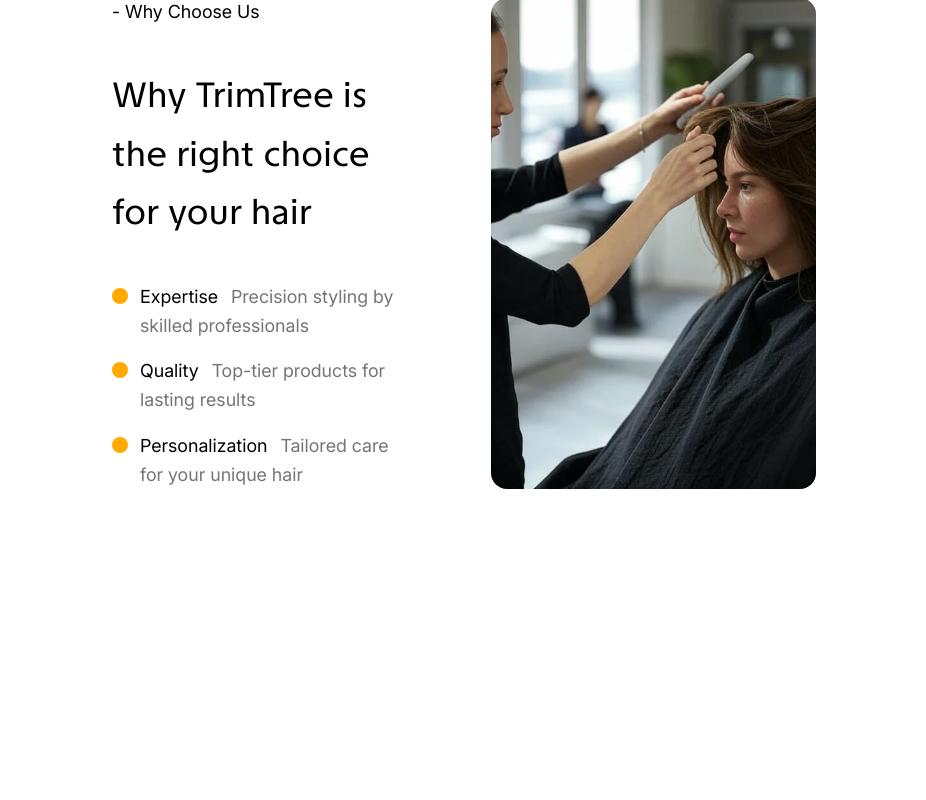
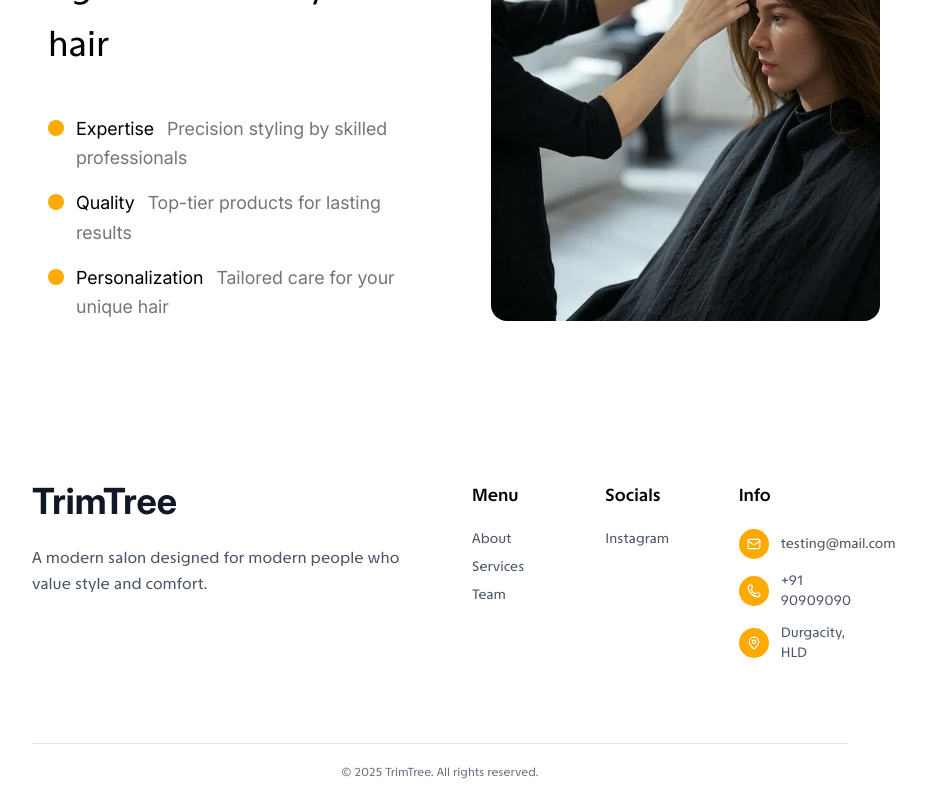
Before and after one commit to 0-mastermind/TrimTree, a Next.js app in the folder landingpage/: page / in a window 1280 px wide. Shown: the part 5272-6072 px from the top of the page, without its empty margins (200-1126 px from the left). Before the commit the page ends 5841 px from the top, so only its background shows below. Built offline with nearby package versions, Linux system fonts and the light colour scheme.

Commit message:
added: footer

```diff
--- a/landingpage/src/app/globals.css
+++ b/landingpage/src/app/globals.css
@@ -20,13 +20,14 @@
   --text-primary: #010101;
 }
 
-[data-theme='dark'] {
+[data-theme="dark"] {
   --primary-background: #151515;
   --text-primary: #fff;
 }
 
 * {
   font-family: "TASA Explorer", monospace;
+  scroll-behavior: smooth !important;
 }
 
 body {
@@ -44,5 +45,5 @@ body {
 .hero-gradient {
   background: var(--bg-primary, #ff6a00);
   filter: blur(100px);
-  opacity: .3;
+  opacity: 0.3;
 }
--- a/landingpage/src/app/page.tsx
+++ b/landingpage/src/app/page.tsx
@@ -1,4 +1,5 @@
 import About from "@/components/about/About";
+import Footer from "@/components/Footer";
 import HeroSection from "@/components/hero/HeroSection";
 import OurWork from "@/components/our-work/OurWork";
 import ServicesSlider from "@/components/services/servicesSlider";
@@ -12,6 +13,7 @@ export default function Home() {
         <OurWork />
         <ServicesSlider />
         <About />
+        <Footer />
       </AppProvider>
     </div>
   );
--- /dev/null
+++ b/landingpage/src/components/Footer.tsx
@@ -0,0 +1,136 @@
+import React from "react";
+
+const Footer = () => {
+  return (
+    <footer className="w-full">
+      <div className="max-w-7xl mx-auto px-4 sm:px-6 lg:px-8">
+        <div className="grid grid-cols-1 lg:grid-cols-2 gap-12 lg:gap-16 mt-20 lg:mt-40 pb-12 lg:pb-20">
+          {/* Brand Section */}
+          <div className="space-y-6">
+            <h1 className="text-3xl lg:text-4xl font-bold font-secondary dark:text-[var(--text-white)] text-gray-900">
+              TrimTree
+            </h1>
+            <p className="text-sm lg:text-base max-w-md leading-relaxed text-gray-600 dark:text-[var(--text-gray-dark)]">
+              A modern salon designed for modern people who value style and comfort.
+            </p>
+          </div>
+
+          {/* Links Section */}
+          <div className="grid grid-cols-1 sm:grid-cols-3 gap-8 lg:gap-6">
+            {/* Menu Links */}
+            <div>
+              <h2 className="font-semibold text-base lg:text-lg text-[var(--text-primary)] mb-3 lg:mb-5">
+                Menu
+              </h2>
+              <ul className="flex flex-col gap-2 text-sm text-gray-600 dark:text-[var(--text-gray-dark)]">
+                <li className="hover:text-[var(--text-primary)] transition-colors cursor-pointer">
+                  About
+                </li>
+                <li className="hover:text-[var(--text-primary)] transition-colors cursor-pointer">
+                  Services
+                </li>
+                <li className="hover:text-[var(--text-primary)] transition-colors cursor-pointer">
+                  Team
+                </li>
+              </ul>
+            </div>
+
+            {/* Social Media */}
+            <div>
+              <h2 className="font-semibold text-base lg:text-lg text-[var(--text-primary)] mb-3 lg:mb-5">
+                Socials
+              </h2>
+              <ul className="flex flex-col gap-2 text-sm text-gray-600 dark:text-[var(--text-gray-dark)]">
+                <li className="hover:text-[var(--text-primary)] transition-colors cursor-pointer">
+                  Instagram
+                </li>
+              </ul>
+            </div>
+
+            {/* Contact Info */}
+            <div className="sm:col-span-1">
+              <h2 className="font-semibold text-base lg:text-lg text-[var(--text-primary)] mb-3 lg:mb-5">
+                Info
+              </h2>
+              <ul className="flex flex-col gap-3 text-sm text-gray-600 dark:text-[var(--text-gray-dark)]">
+                {/* Email */}
+                <li className="flex items-center group">
+                  <span className="flex items-center justify-center text-white p-2 rounded-full mr-3 bg-[var(--bg-primary)] group-hover:scale-110 transition-transform flex-shrink-0">
+                    <svg
+                      xmlns="http://www.w3.org/2000/svg"
+                      width="14"
+                      height="14"
+                      viewBox="0 0 24 24"
+                      fill="none"
+                      stroke="currentColor"
+                      strokeWidth="2"
+                      strokeLinecap="round"
+                      strokeLinejoin="round">
+                      <path d="m22 7-8.991 5.727a2 2 0 0 1-2.009 0L2 7" />
+                      <rect x="2" y="4" width="20" height="16" rx="2" />
+                    </svg>
+                  </span>
+                  <span className="lowercase group-hover:text-[var(--text-primary)] transition-colors">
+                    testing@mail.com
+                  </span>
+                </li>
+
+                {/* Phone */}
+                <li className="flex items-center group">
+                  <span className="flex items-center justify-center text-white p-2 rounded-full mr-3 bg-[var(--bg-primary)] group-hover:scale-110 transition-transform flex-shrink-0">
+                    <svg
+                      xmlns="http://www.w3.org/2000/svg"
+                      width="14"
+                      height="14"
+                      viewBox="0 0 24 24"
+                      fill="none"
+                      stroke="currentColor"
+                      strokeWidth="2"
+                      strokeLinecap="round"
+                      strokeLinejoin="round">
+                      <path d="M13.832 16.568a1 1 0 0 0 1.213-.303l.355-.465A2 2 0 0 1 17 15h3a2 2 0 0 1 2 2v3a2 2 0 0 1-2 2A18 18 0 0 1 2 4a2 2 0 0 1 2-2h3a2 2 0 0 1 2 2v3a2 2 0 0 1-.8 1.6l-.468.351a1 1 0 0 0-.292 1.233 14 14 0 0 0 6.392 6.384" />
+                    </svg>
+                  </span>
+                  <span className="group-hover:text-[var(--text-primary)] transition-colors">
+                    +91 90909090
+                  </span>
+                </li>
+
+                {/* Address */}
+                <li className="flex items-center group">
+                  <span className="flex items-center justify-center text-white p-2 rounded-full mr-3 bg-[var(--bg-primary)] group-hover:scale-110 transition-transform flex-shrink-0">
+                    <svg
+                      xmlns="http://www.w3.org/2000/svg"
+                      width="14"
+                      height="14"
+                      viewBox="0 0 24 24"
+                      fill="none"
+                      stroke="currentColor"
+                      strokeWidth="2"
+                      strokeLinecap="round"
+                      strokeLinejoin="round">
+                      <path d="M20 10c0 4.993-5.539 10.193-7.399 11.799a1 1 0 0 1-1.202 0C9.539 20.193 4 14.993 4 10a8 8 0 0 1 16 0" />
+                      <circle cx="12" cy="10" r="3" />
+                    </svg>
+                  </span>
+                  <span className="group-hover:text-[var(--text-primary)] transition-colors">
+                    Durgacity, HLD
+                  </span>
+                </li>
+              </ul>
+            </div>
+          </div>
+        </div>
+
+        {/* Bottom Bar */}
+        <div className="border-t border-gray-200 dark:border-gray-800 py-5">
+          <p className="text-center text-xs text-gray-500 dark:text-gray-400">
+            © {new Date().getFullYear()} TrimTree. All rights reserved.
+          </p>
+        </div>
+      </div>
+    </footer>
+  );
+};
+
+export default Footer;
--- a/landingpage/src/components/about/About.tsx
+++ b/landingpage/src/components/about/About.tsx
@@ -3,7 +3,7 @@ import AboutCard2 from "./AboutCard2";
 
 const About = () => {
   return (
-    <div className="w-full flex flex-col justify-center items-center my-8 sm:my-12 md:my-16 lg:my-20 px-4 sm:px-6 md:px-8 lg:px-12 xl:px-16">
+    <div className="w-full flex flex-col justify-center items-center my-8 sm:my-12 md:my-16 lg:my-20">
       <div className="w-full max-w-7xl">
         <h6 className="text-center text-lg text-[var(--text-primary)] font-secondary capitalize">
         - About TrimTree
--- a/landingpage/src/components/about/AboutCard1.tsx
+++ b/landingpage/src/components/about/AboutCard1.tsx
@@ -18,9 +18,9 @@ const  AboutCard1 = () => {
         <p className="text-left mt-2 sm:mt-3 font-secondary px-1 sm:px-2 text-[var(--text-gray-light)] text-lg  md:text-lg leading-relaxed">
           We combine expert techniques with premium products to give your hair the care it deserves. From styling to treatments, we ensure every visit leaves you feeling confident & careful.
         </p>
-        <button className="bg-[var(--bg-primary)] text-sm sm:text-sm md:text-base lg:text-md p-2.5 sm:p-3 md:p-4 text-white rounded-3xl mt-3 sm:mt-4 md:mt-6 hover:opacity-90 transition-opacity">
+        {/* <button className="bg-[var(--bg-primary)] text-sm sm:text-sm md:text-base lg:text-md py-2 px-6 text-white rounded-3xl mt-3 sm:mt-4 md:mt-6 hover:opacity-90 transition-opacity ">
           Get Expert Care
-        </button>
+        </button> */}
       </div>
     </div>
   );
--- a/landingpage/src/components/services/servicesSlider.tsx
+++ b/landingpage/src/components/services/servicesSlider.tsx
@@ -218,7 +218,7 @@ export default function ServicesSlider() {
                             : {}
                         }
                       >
-                        <span className="bg-orange-500 text-white px-4 py-2 rounded-full text-sm font-bold shadow-lg">
+                        <span className="bg-[var(--bg-primary)] text-white px-4 py-2 rounded-full text-sm font-bold shadow-lg">
                           {service.price}
                         </span>
                       </motion.div>
```
